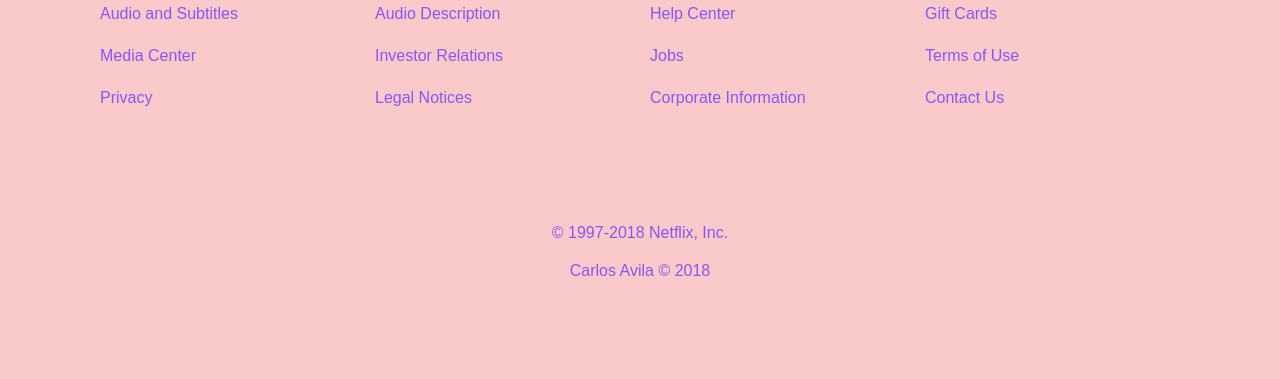
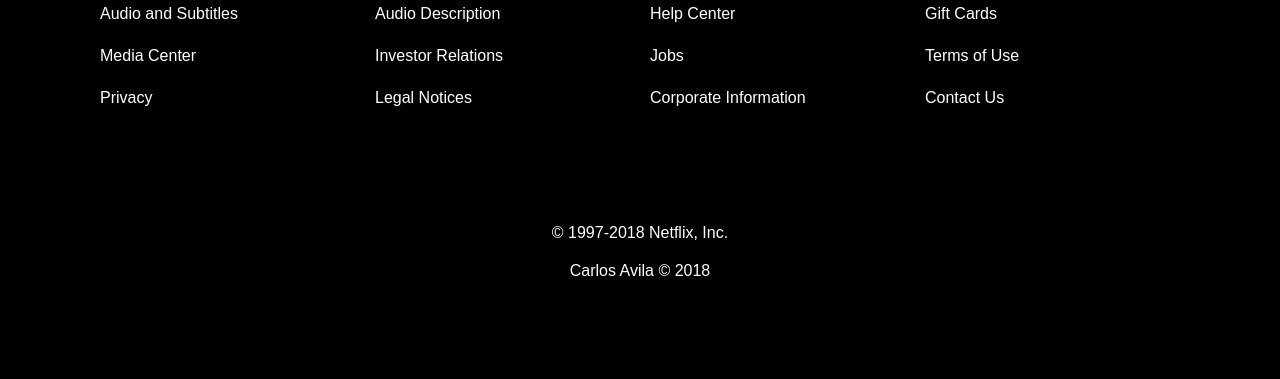
Before and after one commit to gauriimaheshwarii/HackThePlan, a plain HTML site: page index.html in a window 1280 px wide. Shown: the part 1263-1642 px from the top of the page. Drawn offline with Linux system fonts and the light colour scheme; a script that the page names is missing.

Commit message:
changed bg colour

```diff
--- a/style.css
+++ b/style.css
@@ -1,7 +1,7 @@
 :root {
-    --primary: #fac9c9;
-    --light: #0f0241;
-    --dark: 	#8b55f8;
+    --primary: black;
+    --light: #fff;
+    --dark: 	#fff;
   }
 
   html, body {
```
